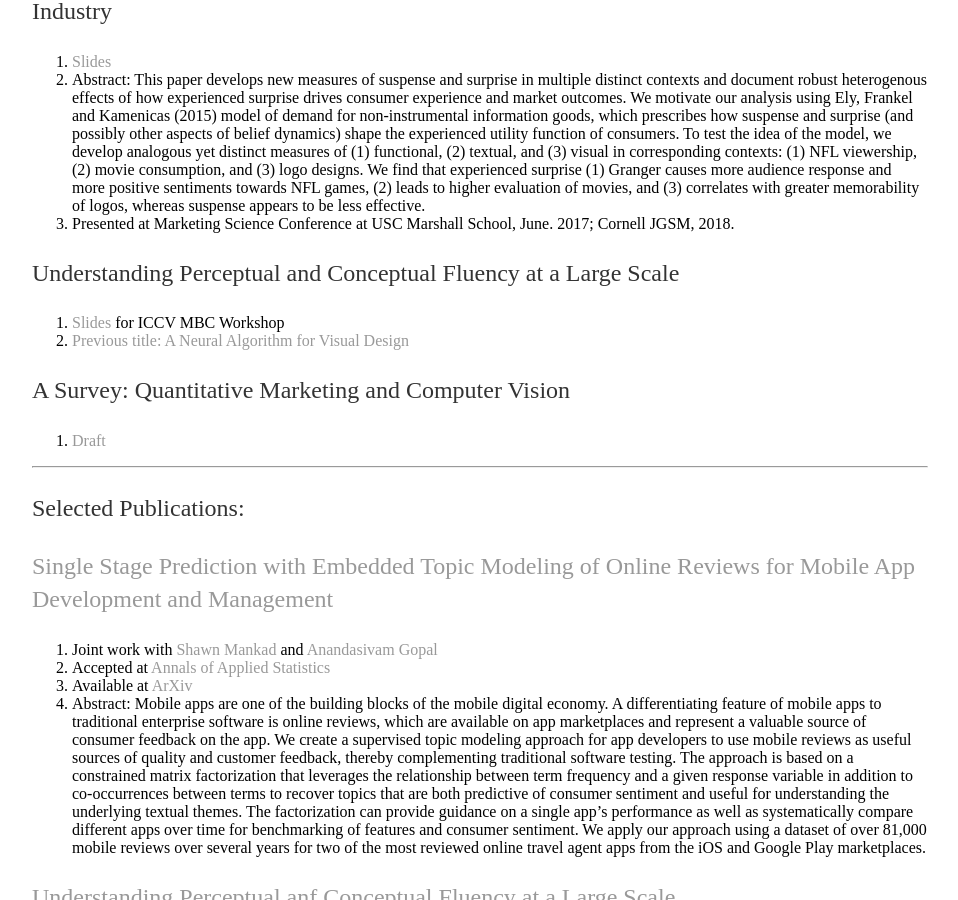
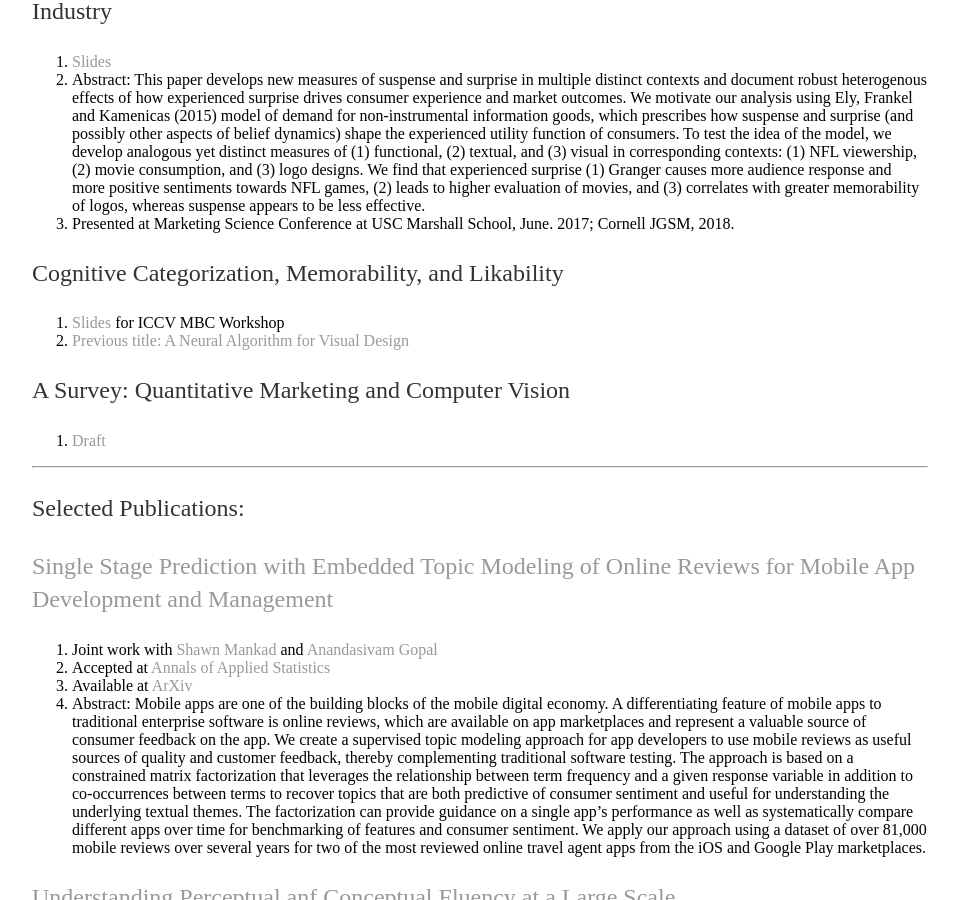
Before and after one commit to shenglih/shenglih.github.io, a Jekyll site: the page built from research/index.html, in a window 1280 px wide and 900 px high, scrolled down 770 px. Shown: the whole window, without its empty margins (160-1118 px from the left). Built offline with Jekyll 4.4.1, drawn with Linux system fonts in a browser that asks for light colours.

Commit message:
Update index.html

```diff
--- a/research/index.html
+++ b/research/index.html
@@ -53,7 +53,7 @@ title: Shengli Hu, Research
 		<li> Presented at Marketing Science Conference at USC Marshall School, June. 2017; Cornell JGSM, 2018.</li>
 	</ol>
 
-	<p>Understanding Perceptual and Conceptual Fluency at a Large Scale</p>
+	<p>Cognitive Categorization, Memorability, and Likability</p>
 	<ol>
 		<li><a href=""> Slides</a> for ICCV MBC Workshop</li>
 		<li><a href=""> Previous title: A Neural Algorithm for Visual Design</a></li>
```
